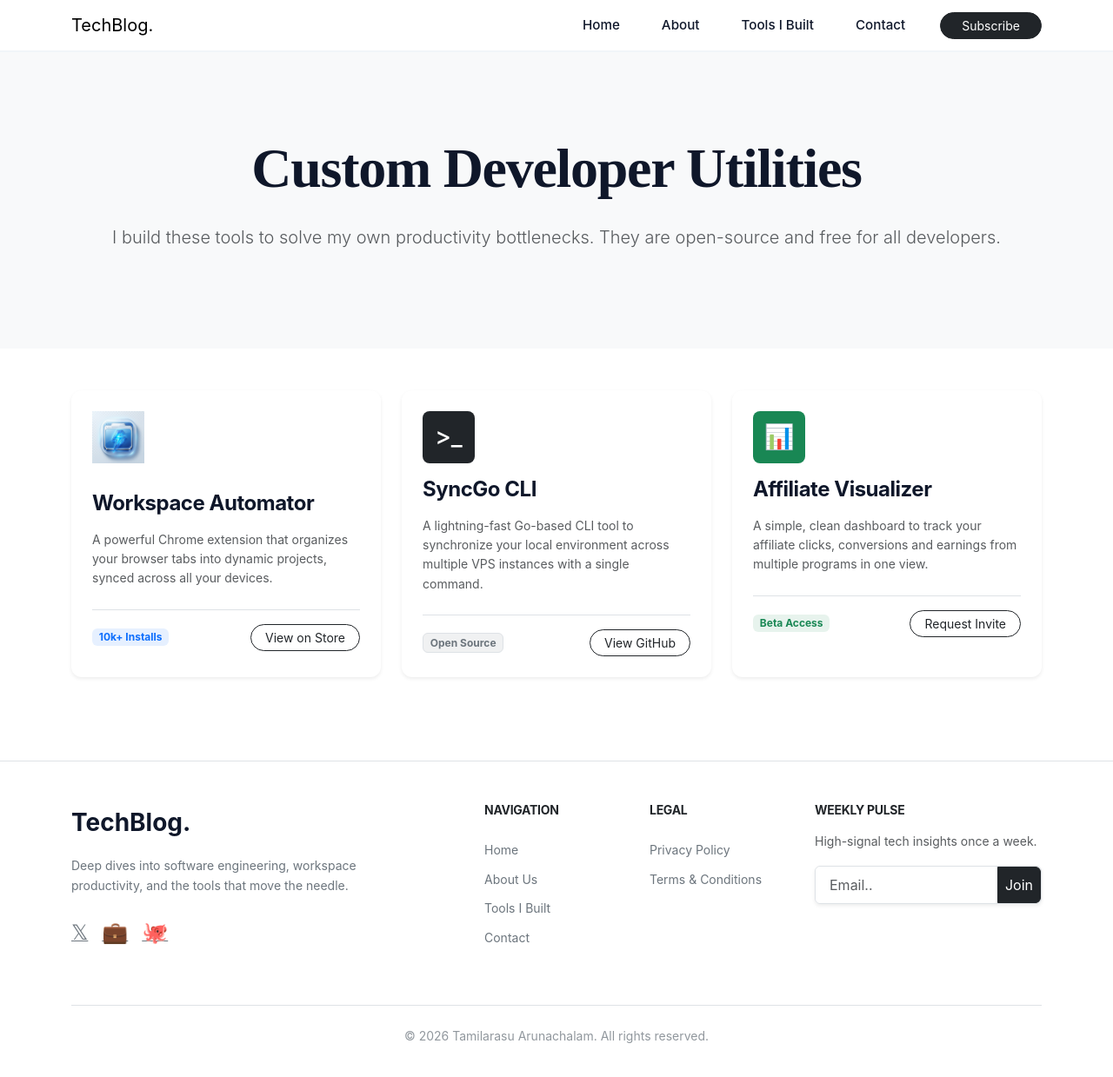
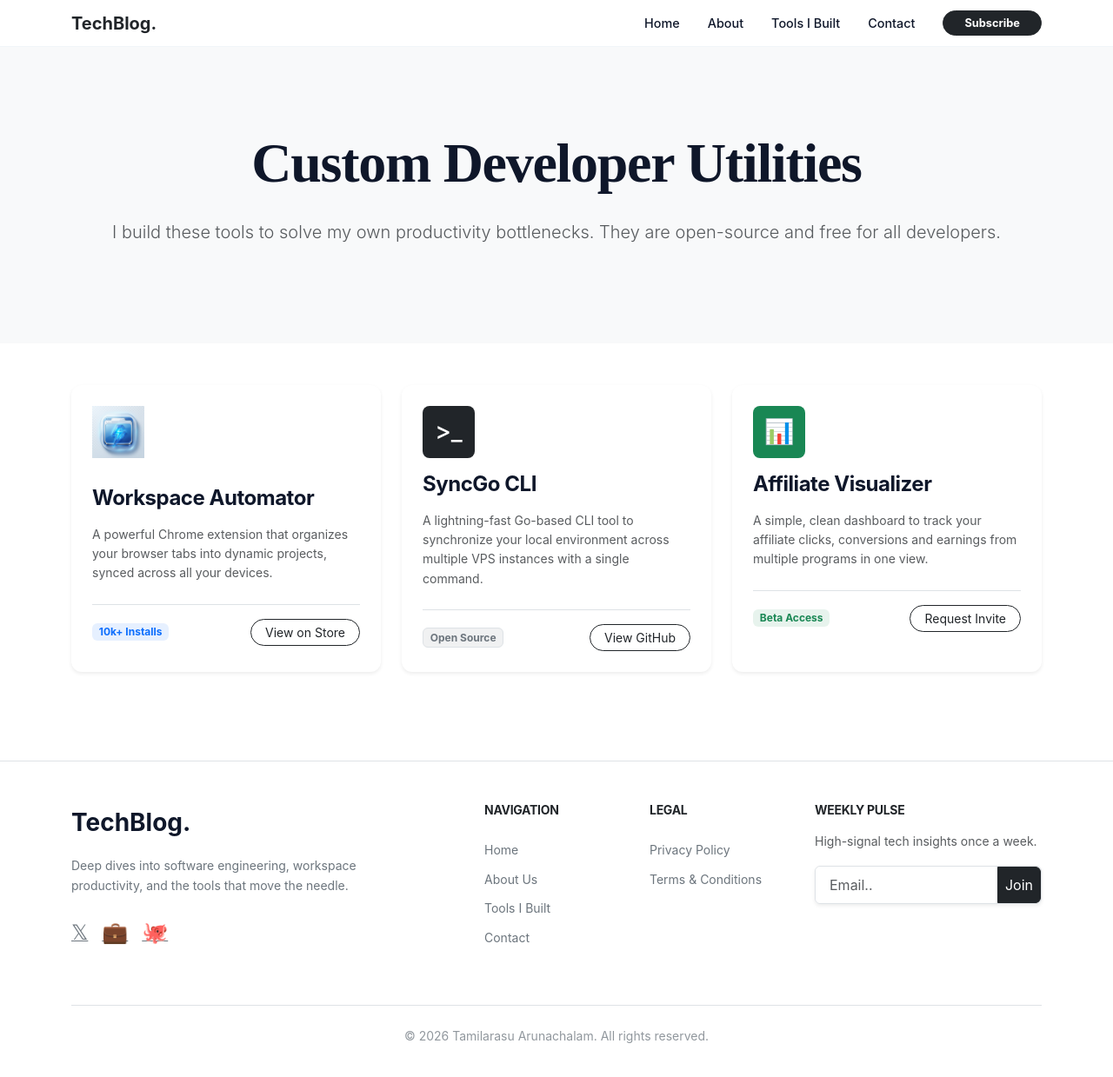
Before and after one commit to tamilarasu-arunachalam/blogs, a Jekyll site: the page built from tools.html, in a window 1280 px wide and 1251 px high. Shown: the top 1239 px of the window at 87% size. Built offline with Jekyll 4.4.1, drawn with Linux system fonts in a browser that asks for light colours.

Commit message:
feat: implement responsive minimalist navigation bar with custom styling and hamburger animation

```diff
--- a/_includes/navbar.html
+++ b/_includes/navbar.html
@@ -1,22 +1,29 @@
-<!-- Navbar Include -->
+<!-- Modern Minimalist Navbar - High Performance -->
 <nav class="navbar navbar-expand-lg sticky-top">
-    <div class="container">
-        <a class="navbar-brand" href="{{ site.baseurl }}/">TechBlog.</a>
-        <button class="navbar-toggler" type="button" data-bs-toggle="collapse" data-bs-target="#navbarNav" aria-controls="navbarNav" aria-expanded="false" aria-label="Toggle navigation">
+    <div class="container h-100 flex-nowrap">
+        <!-- Logo -->
+        <a class="navbar-brand fw-bold text-dark me-auto" href="{{ site.baseurl }}/" style="font-size: 1.25rem;">TechBlog.</a>
+
+        <!-- Hamburger Toggler (Visible on Mobile) -->
+        <button class="navbar-toggler ms-auto" type="button" data-bs-toggle="collapse" data-bs-target="#navbarNav" aria-controls="navbarNav" aria-expanded="false" aria-label="Toggle navigation" style="border: none !important; padding: 5px !important; outline: none !important; box-shadow: none !important;">
             <div class="hamburger">
                 <span></span>
                 <span></span>
                 <span></span>
             </div>
         </button>
-        <div class="collapse navbar-collapse justify-content-end" id="navbarNav">
-            <ul class="navbar-nav align-items-center">
-                <li class="nav-item"><a class="nav-link" href="{{ site.baseurl }}/">Home</a></li>
-                <li class="nav-item"><a class="nav-link" href="{{ site.baseurl }}/about">About</a></li>
-                <li class="nav-item"><a class="nav-link" href="{{ site.baseurl }}/tools">Tools I Built</a></li>
-                <li class="nav-item"><a class="nav-link" href="{{ site.baseurl }}/contact">Contact</a></li>
-                <li class="nav-item ms-lg-3 mt-3 mt-lg-0">
-                    <a href="#subscribe" class="btn btn-dark btn-sm rounded-pill px-4">Subscribe</a>
+
+        <!-- Menu Container -->
+        <div class="collapse navbar-collapse" id="navbarNav">
+            <ul class="navbar-nav ms-lg-auto align-items-lg-center h-100">
+                <li class="nav-item h-100"><a class="nav-link" href="{{ site.baseurl }}/">Home</a></li>
+                <li class="nav-item h-100"><a class="nav-link" href="{{ site.baseurl }}/about">About</a></li>
+                <li class="nav-item h-100"><a class="nav-link" href="{{ site.baseurl }}/tools">Tools I Built</a></li>
+                <li class="nav-item h-100"><a class="nav-link" href="{{ site.baseurl }}/contact">Contact</a></li>
+
+                <!-- CTA on Desktop -->
+                <li class="nav-item ms-lg-3 d-none d-lg-block">
+                    <a href="#subscribe" class="btn btn-dark btn-sm rounded-pill px-4 fw-bold" style="font-size: 0.8rem;">Subscribe</a>
                 </li>
             </ul>
         </div>
--- a/assets/css/style.css
+++ b/assets/css/style.css
@@ -8,7 +8,7 @@
     --radius-lg: 1rem;
     --radius-md: 0.75rem;
     --radius-sm: 0.375rem;
-    --nav-height: 60px;
+    --nav-height: 54px;
 }
 
 body {
@@ -182,34 +182,26 @@ h1, h2, h3, h4, h5, h6 {
     box-shadow: 0 10px 15px -3px rgba(0, 0, 0, 0.1);
 }
 
-/* Navbar styles - Solid & Reduced height */
+/* Navbar styles - Ultra Solid & Minimal Header */
 .navbar {
     height: var(--nav-height);
-    padding: 0 !important;
     background: #ffffff !important;
-    border-bottom: 2px solid #f1f5f9;
-    display: flex;
-    align-items: center;
-}
-
-.navbar .container {
-    height: 100%;
+    border-bottom: 1px solid #f1f5f9;
+    z-index: 2000;
 }
 
 .nav-link {
-    font-weight: 500;
-    font-size: 0.95rem;
+    font-size: 0.9rem;
     color: var(--primary) !important;
-    padding: 0 1rem !important;
     height: var(--nav-height);
     display: flex;
     align-items: center;
 }
 
+/* Custom Hamburger Animation */
 .hamburger {
-    width: 24px;
-    height: 18px;
-    position: relative;
+    width: 22px;
+    height: 14px;
     cursor: pointer;
     display: flex;
     flex-direction: column;
@@ -218,30 +210,59 @@ h1, h2, h3, h4, h5, h6 {
 
 .hamburger span {
     display: block;
-    height: 2.2px;
+    height: 2px;
     width: 100%;
     background-color: var(--primary) !important;
     border-radius: 4px;
-    transition: all 0.2s ease-in-out;
+    transition: all 0.4s cubic-bezier(0.175, 0.885, 0.32, 1.275);
 }
 
 .navbar-toggler[aria-expanded="true"] .hamburger span:nth-child(1) {
-    transform: translateY(8px) rotate(45deg);
+    transform: translateY(6px) rotate(45deg);
 }
 
 .navbar-toggler[aria-expanded="true"] .hamburger span:nth-child(2) {
-    opacity: 0;
+    transform: scaleX(0);
 }
 
 .navbar-toggler[aria-expanded="true"] .hamburger span:nth-child(3) {
-    transform: translateY(-9px) rotate(-45deg);
+    transform: translateY(-6px) rotate(-45deg);
 }
 
-.navbar-toggler {
-    border: none !important;
-    padding: 10px !important;
-    display: inline-block;
-    background: transparent !important;
+/* Slide-in Mobile Menu from Left */
+@media (max-width: 991.98px) {
+    .navbar-collapse {
+        position: fixed;
+        top: 0;
+        left: -100%;
+        width: 300px;
+        height: 100vh;
+        background: #ffffff !important;
+        box-shadow: 10px 0 30px rgba(0, 0, 0, 0.1);
+        transition: left 0.4s cubic-bezier(0.645, 0.045, 0.355, 1);
+        z-index: 10000;
+        padding: 4rem 2rem;
+        display: block !important;
+    }
+
+    .navbar-collapse.show {
+        left: 0;
+    }
+
+    .navbar-nav {
+        flex-direction: column;
+    }
+
+    .nav-link {
+        height: auto;
+        padding: 1rem 0 !important;
+        font-size: 1.25rem;
+        font-weight: 700;
+    }
+
+    .navbar-toggler {
+        z-index: 11000;
+    }
 }
 
 /* Ensure the toggler is visible if it was hidden by Bootstrap's mobile default */
```
